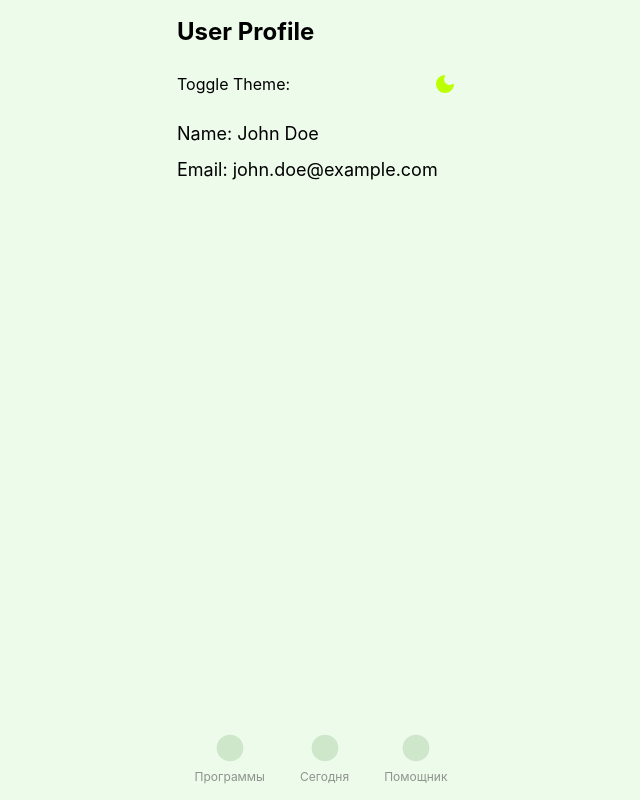
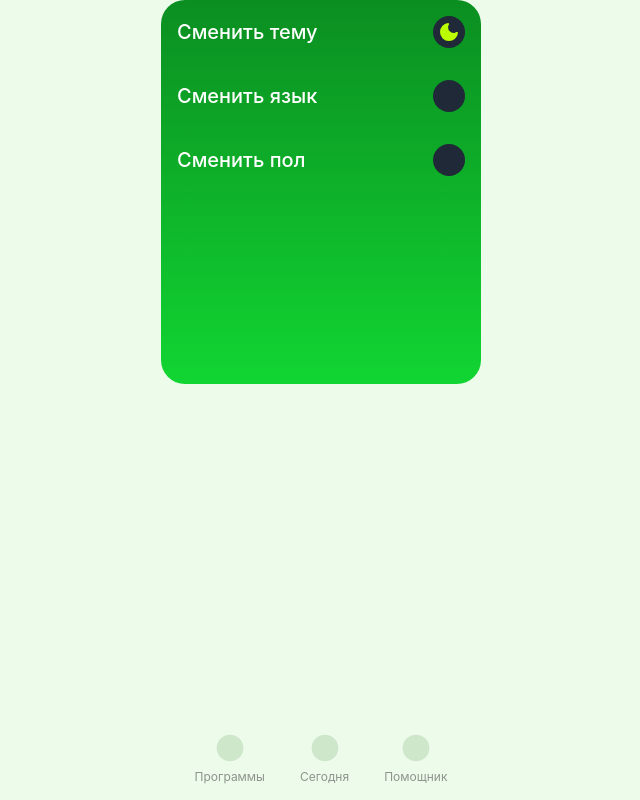
Before and after one commit to eugenepokalyuk/react-forma, a React (Vite) app: page /profile in a window 1280 px wide. Shown: the whole page, without its empty margins (319-959 px from the left). Built offline with nearby package versions, Linux system fonts and the light colour scheme.

Commit message:
Update profile page

```diff
--- a/src/components/UI/ThemeToggle/ThemeToggle.tsx
+++ b/src/components/UI/ThemeToggle/ThemeToggle.tsx
@@ -11,13 +11,11 @@ const ThemeToggle: React.FC = () => {
     return (
         <button
             onClick={toggleTheme}
-            className="p-2 rounded dark:bg-gray-800 text-gray-800 dark:text-gray-200"
+            className="flex justify-center items-center rounded-full dark:bg-gray-800 bg-gray-800 text-gray-800 dark:text-gray-200 size-8"
         >
-            {/* <img src= alt="" /> */}
-            {
-                theme === DARK_THEME
-                    ? <IconSun />
-                    : <IconMoon />
+            {theme === DARK_THEME
+                ? <IconSun />
+                : <IconMoon />
             }
 
         </button>
--- a/src/pages/ProfilePage.tsx
+++ b/src/pages/ProfilePage.tsx
@@ -3,15 +3,39 @@ import ThemeToggle from '../components/UI/ThemeToggle/ThemeToggle';
 
 const ProfilePage: React.FC = () => {
     return (
-        <div className="p-4">
-            <h1 className="text-2xl font-bold mb-4">User Profile</h1>
-            <div className="flex items-center justify-between mb-4">
-                <span>Toggle Theme:</span>
-                <ThemeToggle />
-            </div>
-            <div className="mt-4 space-y-2">
-                <div className="text-lg">Name: John Doe</div>
-                <div className="text-lg">Email: john.doe@example.com</div>
+        <div>
+            <div className='relative bg-gradient-to-b dark:from-[#49288A] from-[#0B8E21] dark:to-[#49288B] to-[#11D532] pb-6 rounded-3xl overflow-hidden h-96'>
+                <div className="absolute top-0 left-0 w-full h-full z-10">
+                    <div className="fish animate-fish"></div>
+                </div>
+                <div className="relative z-20">
+                    <div className="flex items-center justify-between p-4">
+                        <p className='text-xl leading-6 font-medium text-[#FFFFFF]'>Сменить тему</p>
+                        <ThemeToggle />
+                    </div>
+                </div>
+
+                <div className="relative z-20">
+                    <div className="flex items-center justify-between p-4">
+                        <p className='text-xl leading-6 font-medium text-[#FFFFFF]'>Сменить язык</p>
+                        <button
+                            className="flex justify-center items-center rounded-full dark:bg-gray-800 bg-gray-800 text-gray-800 dark:text-gray-200 size-8"
+                        >
+                            RU
+                        </button>
+                    </div>
+                </div>
+
+                <div className="relative z-20">
+                    <div className="flex items-center justify-between p-4">
+                        <p className='text-xl leading-6 font-medium text-[#FFFFFF]'>Сменить пол</p>
+                        <button
+                            className="flex justify-center items-center rounded-full dark:bg-gray-800 bg-gray-800 text-gray-800 dark:text-gray-200 size-8"
+                        >
+                            Ж
+                        </button>
+                    </div>
+                </div>
             </div>
         </div>
     );
```
